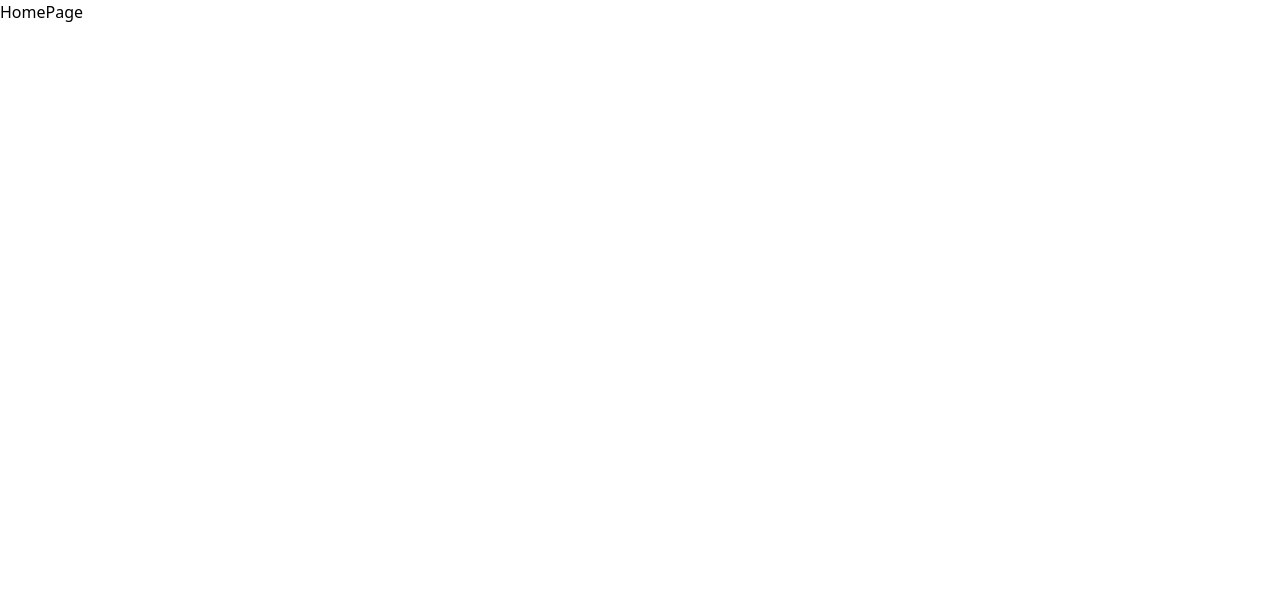
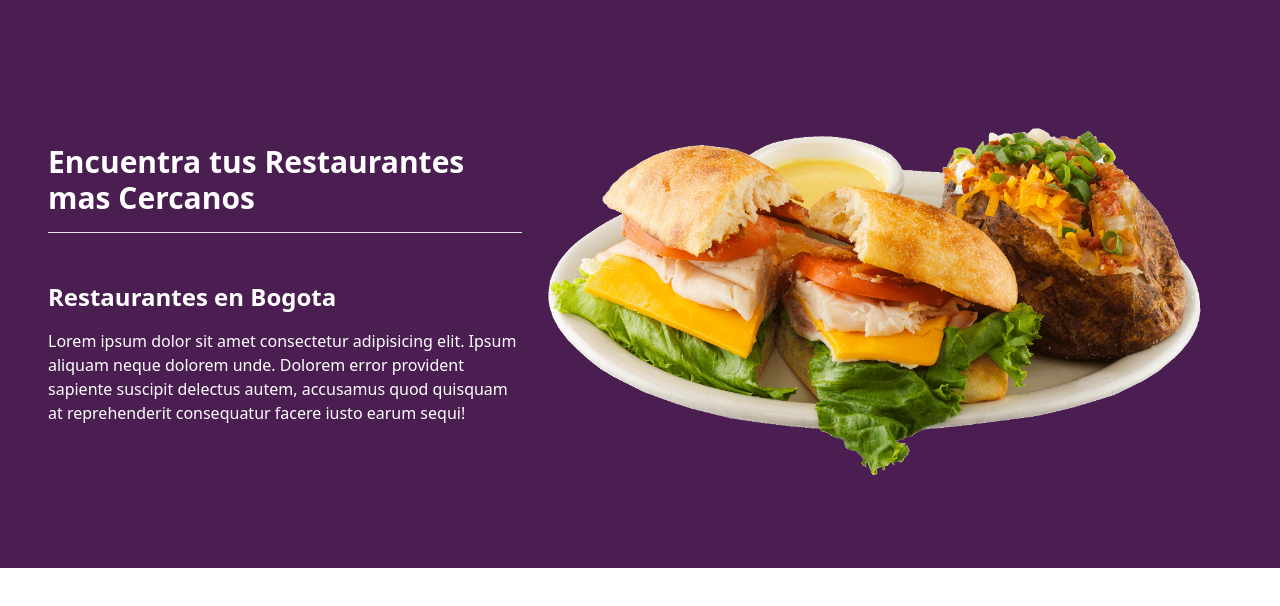
Before and after one commit to DraakoDev/Local-Restaurants, a React (Vite) app: page / in a window 1280 px wide. Shown: the top 606 px of the page. Built offline with nearby package versions, Linux system fonts and the light colour scheme.

Commit message:
Add home page styles

```diff
--- a/src/pages/HomePage.jsx
+++ b/src/pages/HomePage.jsx
@@ -1,9 +1,26 @@
-import React from 'react'
-
 const HomePage = () => {
   return (
-    <div>HomePage</div>
-  )
-}
+    <>
+      <main className="flex items-center bg-black-600 p-12 text-white">
+        <div className="h-full">
+          <h2 className="font-bold text-3xl mb-4">
+            Encuentra tus Restaurantes mas Cercanos
+          </h2>
+          <hr />
+          <h2 className="font-bold text-2xl mt-12 mb-4">
+            Restaurantes en Bogota
+          </h2>
+          <p>
+            Lorem ipsum dolor sit amet consectetur adipisicing elit. Ipsum
+            aliquam neque dolorem unde. Dolorem error provident sapiente
+            suscipit delectus autem, accusamus quod quisquam at reprehenderit
+            consequatur facere iusto earum sequi!
+          </p>
+        </div>
+        <img src="/image-home-page.png" alt="Fast-Food" className="w-3/5" />
+      </main>
+    </>
+  );
+};
 
-export default HomePage
+export default HomePage;
--- a/tailwind.config.js
+++ b/tailwind.config.js
@@ -1,27 +1,24 @@
 /** @type {import('tailwindcss').Config} */
 export default {
-  content: [
-    "./index.html",
-    "./src/**/*.{js,jsx}",
-  ],
+  content: ["./index.html", "./src/**/*.{js,jsx}"],
   theme: {
     extend: {
       colors: {
-        'black': {
-          '50': '#e3b5b5',
-          '100': '#dcacba',
-          '200': '#d28eae',
-          '300': '#c261a1',
-          '400': '#9d3f8d',
-          '500': '#6f2f6f',
-          '600': '#4b1e52',
-          '700': '#2d1537',
-          '800': '#1a0f24',
-          '900': '#110b18',
-          '950': '#040308',
+        black: {
+          50: "#e3b5b5",
+          100: "#dcacba",
+          200: "#d28eae",
+          300: "#c261a1",
+          400: "#9d3f8d",
+          500: "#6f2f6f",
+          600: "#4b1e52",
+          700: "#2d1537",
+          800: "#1a0f24",
+          900: "#110b18",
+          950: "#040308",
         },
-      }
+      },
     },
   },
   plugins: [],
-}
+};
```
Also changed, not shown: src/App.jsx (+4 -5 lines), public/image-home-page.png (added).
